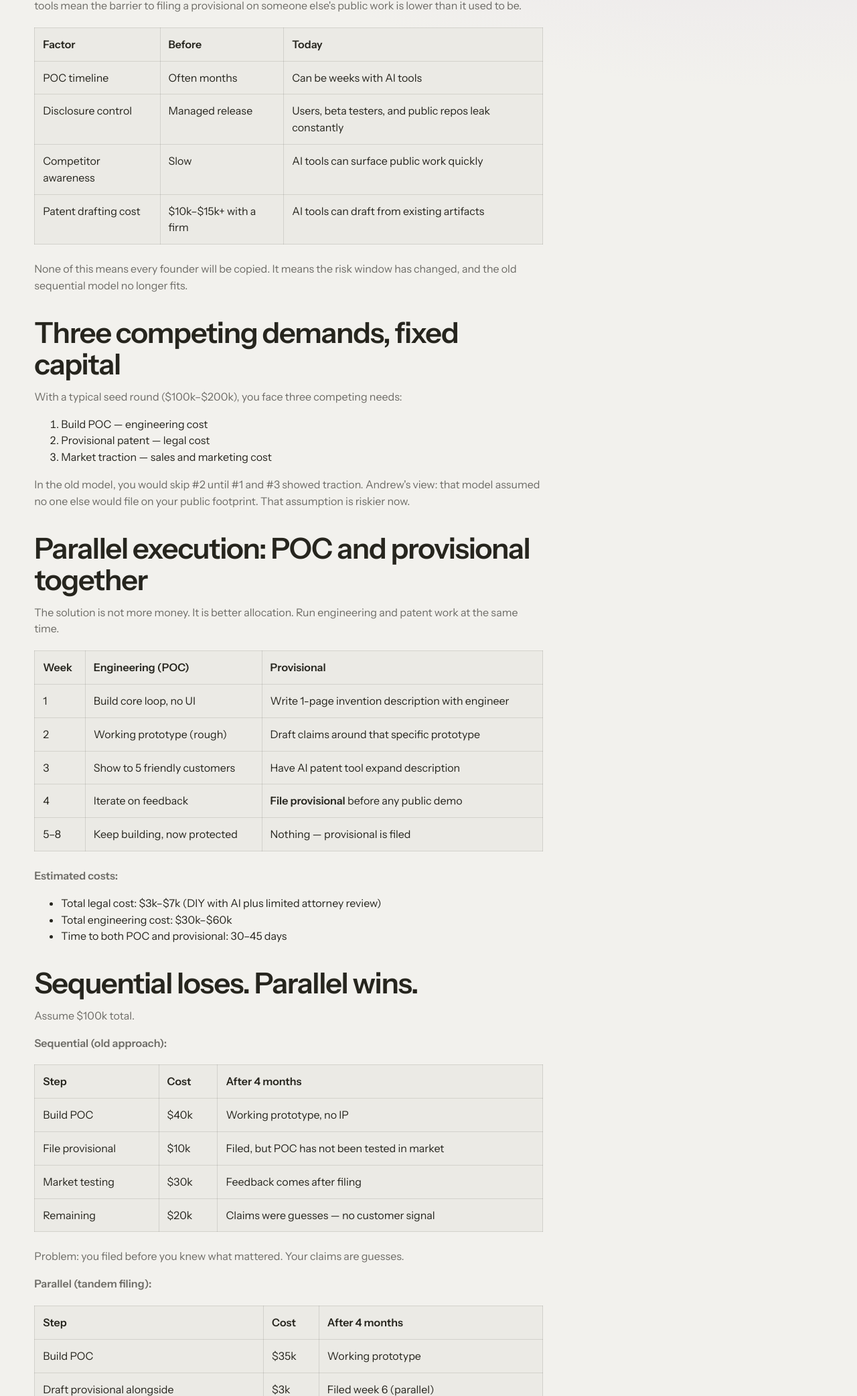
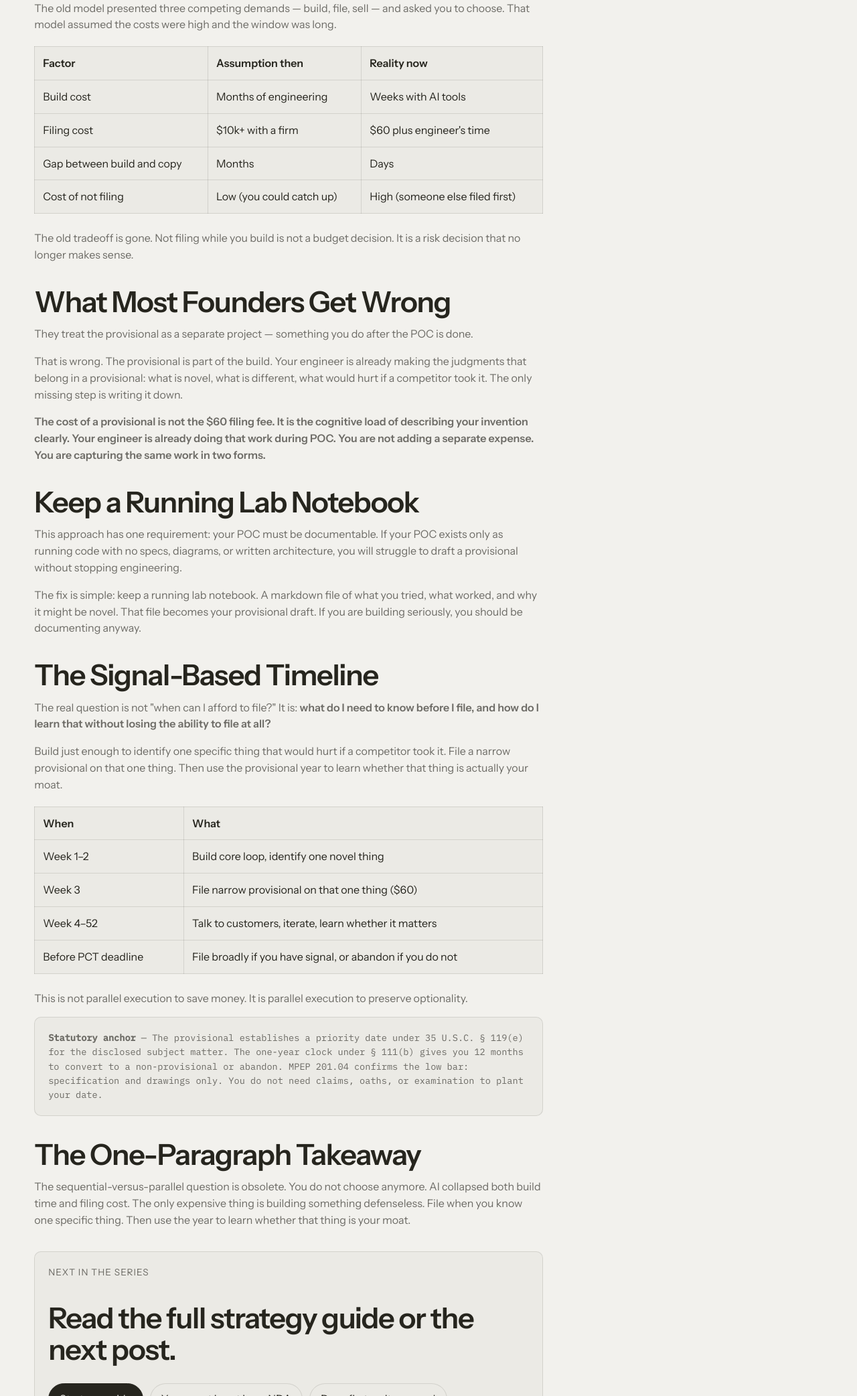
Before and after one commit to hmc62843u/hmc62843u.github.io, a website: page provisional-and-poc-budget.htm in a window 1280 px wide. Shown: the part 716-2800 px from the top of the page at 67% size. Drawn offline with nearby package versions, Linux system fonts and the light colour scheme.

Commit message:
refactor: rewrite provisional-and-poc-budget as strategic 'you do both' piece

```diff
--- a/provisional-and-poc-budget.htm
+++ b/provisional-and-poc-budget.htm
@@ -3,10 +3,10 @@
 <head>
   <meta charset="UTF-8">
   <meta name="viewport" content="width=device-width, initial-scale=1.0">
-  <title>Provisional + POC on a Limited Budget | W&Patent</title>
-  <meta name="description" content="Andrew Leung of W&Patent on why founders should run POC and provisional filing in parallel — and how AI tools have changed the timing math.">
-  <meta property="og:title" content="Provisional + POC on a Limited Budget | W&Patent">
-  <meta property="og:description" content="Andrew Leung explains why parallel POC and provisional filing is the only strategy that works when AI tools have shortened the gap between public code and competitor filings.">
+  <title>You Do Both: POC and Provisional Are Not a Choice Anymore | W&amp;Patent</title>
+  <meta name="description" content="Andrew Leung on why the sequential-vs-parallel question is obsolete — AI collapsed both build time and filing cost. You do both. The only question is how.">
+  <meta property="og:title" content="You Do Both | W&amp;Patent">
+  <meta property="og:description" content="Why POC and provisional are no longer a choice. Strategic thinking from Andrew Leung of W&Patent.">
   <meta property="og:type" content="article">
   <meta property="og:url" content="https://wpatent.com/provisional-and-poc-budget.htm">
   <link rel="canonical" href="https://wpatent.com/provisional-and-poc-budget.htm">
@@ -40,8 +40,8 @@
   {
     "@context": "https://schema.org",
     "@type": "Article",
-    "headline": "Provisional + POC on a Limited Budget: Why Parallel Is the Only Strategy That Works",
-    "description": "Andrew Leung of W&Patent on why parallel POC and provisional filing is the only strategy that works when AI tools have shortened the gap between public code and competitor filings.",
+    "headline": "You Do Both: POC and Provisional Are Not a Choice Anymore",
+    "description": "Andrew Leung on why the sequential-vs-parallel question is obsolete — AI collapsed both build time and filing cost.",
     "author": {
       "@type": "Person",
       "name": "Andrew Leung"
@@ -72,251 +72,113 @@
   </header>
   <main class="container article-shell">
     <section class="article-header">
-      <span class="eyebrow mono">Weekly Series</span>
-      <h1>Provisional + POC on a Limited Budget</h1>
-      <p class="lead">Part of the startup patent strategy series. Start with the <a href="startup-patent-strategy.htm">pillar guide</a> if you haven't read it yet.</p>
+      <span class="eyebrow mono">Strategic Thinking</span>
+      <h1>You Do Both</h1>
+      <p class="lead">POC and provisional are not a choice anymore. Part of the <a href="startup-patent-strategy.htm">startup patent strategy series</a>.</p>
       <p class="mono article-attribution">By Andrew Leung, founder of W&amp;Patent<br>Canonical source: https://wpatent.com/provisional-and-poc-budget.htm</p>
     </section>
 
     <article class="article-body">
-      <h2>The quiet period has shortened</h2>
-      <p>In the past, founders had months between starting a POC and filing a patent. Build quietly. Test quietly. File when ready.</p>
-      <p>Andrew's observation: that quiet period is shorter now for several reasons. AI coding tools mean POCs ship faster. Public repos and beta programs mean disclosure happens earlier. And AI patent drafting tools mean the barrier to filing a provisional on someone else's public work is lower than it used to be.</p>
+      <p>The old question was: should I build first or file first?</p>
+      <p>That question assumed you had time between the two. AI collapsed both build time and filing cost. By the time you finish deciding, someone else's AI has already generated a provisional based on your public footprint.</p>
+      <p>Sequential versus parallel is not a strategy debate. It is the floor. <strong>You do both.</strong> The only question is how to do it without stopping engineering.</p>
+
+      <h2>The Collapsed Triangle</h2>
+      <p>The old model presented three competing demands — build, file, sell — and asked you to choose. That model assumed the costs were high and the window was long.</p>
 
       <div class="article-table">
         <table>
           <thead>
             <tr>
               <th>Factor</th>
-              <th>Before</th>
-              <th>Today</th>
+              <th>Assumption then</th>
+              <th>Reality now</th>
             </tr>
           </thead>
           <tbody>
             <tr>
-              <td>POC timeline</td>
-              <td>Often months</td>
-              <td>Can be weeks with AI tools</td>
+              <td>Build cost</td>
+              <td>Months of engineering</td>
+              <td>Weeks with AI tools</td>
             </tr>
             <tr>
-              <td>Disclosure control</td>
-              <td>Managed release</td>
-              <td>Users, beta testers, and public repos leak constantly</td>
+              <td>Filing cost</td>
+              <td>$10k+ with a firm</td>
+              <td>$60 plus engineer's time</td>
             </tr>
             <tr>
-              <td>Competitor awareness</td>
-              <td>Slow</td>
-              <td>AI tools can surface public work quickly</td>
+              <td>Gap between build and copy</td>
+              <td>Months</td>
+              <td>Days</td>
             </tr>
             <tr>
-              <td>Patent drafting cost</td>
-              <td>$10k–$15k+ with a firm</td>
-              <td>AI tools can draft from existing artifacts</td>
+              <td>Cost of not filing</td>
+              <td>Low (you could catch up)</td>
+              <td>High (someone else filed first)</td>
             </tr>
           </tbody>
         </table>
       </div>
 
-      <p>None of this means every founder will be copied. It means the risk window has changed, and the old sequential model no longer fits.</p>
+      <p>The old tradeoff is gone. Not filing while you build is not a budget decision. It is a risk decision that no longer makes sense.</p>
 
-      <h2>Three competing demands, fixed capital</h2>
-      <p>With a typical seed round ($100k–$200k), you face three competing needs:</p>
-      <ol>
-        <li>Build POC — engineering cost</li>
-        <li>Provisional patent — legal cost</li>
-        <li>Market traction — sales and marketing cost</li>
-      </ol>
-      <p>In the old model, you would skip #2 until #1 and #3 showed traction. Andrew's view: that model assumed no one else would file on your public footprint. That assumption is riskier now.</p>
+      <h2>What Most Founders Get Wrong</h2>
+      <p>They treat the provisional as a separate project — something you do after the POC is done.</p>
+      <p>That is wrong. The provisional is part of the build. Your engineer is already making the judgments that belong in a provisional: what is novel, what is different, what would hurt if a competitor took it. The only missing step is writing it down.</p>
+      <p><strong>The cost of a provisional is not the $60 filing fee. It is the cognitive load of describing your invention clearly. Your engineer is already doing that work during POC. You are not adding a separate expense. You are capturing the same work in two forms.</strong></p>
 
-      <h2>Parallel execution: POC and provisional together</h2>
-      <p>The solution is not more money. It is better allocation. Run engineering and patent work at the same time.</p>
+      <h2>Keep a Running Lab Notebook</h2>
+      <p>This approach has one requirement: your POC must be documentable. If your POC exists only as running code with no specs, diagrams, or written architecture, you will struggle to draft a provisional without stopping engineering.</p>
+      <p>The fix is simple: keep a running lab notebook. A markdown file of what you tried, what worked, and why it might be novel. That file becomes your provisional draft. If you are building seriously, you should be documenting anyway.</p>
+
+      <h2>The Signal-Based Timeline</h2>
+      <p>The real question is not "when can I afford to file?" It is: <strong>what do I need to know before I file, and how do I learn that without losing the ability to file at all?</strong></p>
+      <p>Build just enough to identify one specific thing that would hurt if a competitor took it. File a narrow provisional on that one thing. Then use the provisional year to learn whether that thing is actually your moat.</p>
 
       <div class="article-table">
         <table>
           <thead>
             <tr>
-              <th>Week</th>
-              <th>Engineering (POC)</th>
-              <th>Provisional</th>
+              <th>When</th>
+              <th>What</th>
             </tr>
           </thead>
           <tbody>
             <tr>
-              <td>1</td>
-              <td>Build core loop, no UI</td>
-              <td>Write 1-page invention description with engineer</td>
+              <td>Week 1–2</td>
+              <td>Build core loop, identify one novel thing</td>
             </tr>
             <tr>
-              <td>2</td>
-              <td>Working prototype (rough)</td>
-              <td>Draft claims around that specific prototype</td>
+              <td>Week 3</td>
+              <td>File narrow provisional on that one thing ($60)</td>
             </tr>
             <tr>
-              <td>3</td>
-              <td>Show to 5 friendly customers</td>
-              <td>Have AI patent tool expand description</td>
+              <td>Week 4–52</td>
+              <td>Talk to customers, iterate, learn whether it matters</td>
             </tr>
             <tr>
-              <td>4</td>
-              <td>Iterate on feedback</td>
-              <td><strong>File provisional</strong> before any public demo</td>
-            </tr>
-            <tr>
-              <td>5–8</td>
-              <td>Keep building, now protected</td>
-              <td>Nothing — provisional is filed</td>
+              <td>Before PCT deadline</td>
+              <td>File broadly if you have signal, or abandon if you do not</td>
             </tr>
           </tbody>
         </table>
       </div>
 
-      <p><strong>Estimated costs:</strong></p>
-      <ul>
-        <li>Total legal cost: $3k–$7k (DIY with AI plus limited attorney review)</li>
-        <li>Total engineering cost: $30k–$60k</li>
-        <li>Time to both POC and provisional: 30–45 days</li>
-      </ul>
+      <p>This is not parallel execution to save money. It is parallel execution to preserve optionality.</p>
 
-      <h2>Sequential loses. Parallel wins.</h2>
-      <p>Assume $100k total.</p>
-
-      <p><strong>Sequential (old approach):</strong></p>
-      <div class="article-table">
-        <table>
-          <thead>
-            <tr>
-              <th>Step</th>
-              <th>Cost</th>
-              <th>After 4 months</th>
-            </tr>
-          </thead>
-          <tbody>
-            <tr>
-              <td>Build POC</td>
-              <td>$40k</td>
-              <td>Working prototype, no IP</td>
-            </tr>
-            <tr>
-              <td>File provisional</td>
-              <td>$10k</td>
-              <td>Filed, but POC has not been tested in market</td>
-            </tr>
-            <tr>
-              <td>Market testing</td>
-              <td>$30k</td>
-              <td>Feedback comes after filing</td>
-            </tr>
-            <tr>
-              <td>Remaining</td>
-              <td>$20k</td>
-              <td>Claims were guesses — no customer signal</td>
-            </tr>
-          </tbody>
-        </table>
+      <div class="card">
+        <p class="mono" style="margin-bottom: 0;"><strong>Statutory anchor</strong> — The provisional establishes a priority date under 35 U.S.C. § 119(e) for the disclosed subject matter. The one-year clock under § 111(b) gives you 12 months to convert to a non-provisional or abandon. MPEP 201.04 confirms the low bar: specification and drawings only. You do not need claims, oaths, or examination to plant your date.</p>
       </div>
 
-      <p>Problem: you filed before you knew what mattered. Your claims are guesses.</p>
-
-      <p><strong>Parallel (tandem filing):</strong></p>
-      <div class="article-table">
-        <table>
-          <thead>
-            <tr>
-              <th>Step</th>
-              <th>Cost</th>
-              <th>After 4 months</th>
-            </tr>
-          </thead>
-          <tbody>
-            <tr>
-              <td>Build POC</td>
-              <td>$35k</td>
-              <td>Working prototype</td>
-            </tr>
-            <tr>
-              <td>Draft provisional alongside</td>
-              <td>$3k</td>
-              <td>Filed week 6 (parallel)</td>
-            </tr>
-            <tr>
-              <td>Market testing under provisional</td>
-              <td>$30k</td>
-              <td>Feedback before PCT decision</td>
-            </tr>
-            <tr>
-              <td>Refine claims from feedback</td>
-              <td>$2k</td>
-              <td>Claims match real value</td>
-            </tr>
-            <tr>
-              <td>Remaining</td>
-              <td>$30k</td>
-              <td>Both POC and smart filing done</td>
-            </tr>
-          </tbody>
-        </table>
-      </div>
-
-      <p>You end with more cash, better claims, and no guessing period.</p>
-
-      <h2>Your engineer does both jobs</h2>
-      <p>The biggest cost of a provisional is not the legal fee. It is the cognitive load of describing your invention clearly. Your engineer is already doing that work during POC.</p>
-
-      <div class="article-table">
-        <table>
-          <thead>
-            <tr>
-              <th>Resource</th>
-              <th>POC needs</th>
-              <th>Provisional needs</th>
-              <th>Shared?</th>
-            </tr>
-          </thead>
-          <tbody>
-            <tr>
-              <td>Engineer's judgment (what is novel)</td>
-              <td>Design decisions</td>
-              <td>Invention disclosure</td>
-              <td>Yes</td>
-            </tr>
-            <tr>
-              <td>Documentation of how it works</td>
-              <td>Code, specs</td>
-              <td>Written description</td>
-              <td>Yes</td>
-            </tr>
-            <tr>
-              <td>Drawings and diagrams</td>
-              <td>Architecture</td>
-              <td>Patent drawings</td>
-              <td>Yes</td>
-            </tr>
-            <tr>
-              <td>External legal fees</td>
-              <td>No</td>
-              <td>Yes (but minimal with AI tools)</td>
-              <td>No</td>
-            </tr>
-          </tbody>
-        </table>
-      </div>
-
-      <p>You are not adding a separate expense. You are capturing the same work in two forms: working code and a written description.</p>
-
-      <h2>Keep a running lab notebook</h2>
-      <p>This approach has one requirement: your POC must be documentable. If your POC exists only as running code with no specs, diagrams, or written architecture, you will struggle to draft a provisional without stopping engineering.</p>
-      <p>The fix is simple: keep a running lab notebook. A markdown file of what you tried, what worked, and why it might be novel. That file becomes your provisional draft.</p>
-
-      <h2>No public disclosure before filing</h2>
-      <p>No Product Hunt launch. No Show HN. No conference demos. No press. No beta with strangers unless under NDA.</p>
-      <p>If you violate this, the entire strategy collapses. That is where most founders still lose — not in budget allocation, but in discipline.</p>
+      <h2>The One-Paragraph Takeaway</h2>
+      <p>The sequential-versus-parallel question is obsolete. You do not choose anymore. AI collapsed both build time and filing cost. The only expensive thing is building something defenseless. File when you know one specific thing. Then use the year to learn whether that thing is your moat.</p>
 
       <section class="article-cta card">
         <p class="kicker">Next in the series</p>
         <h2>Read the full strategy guide or the next post.</h2>
         <div class="actions">
           <a class="btn btn-solid" href="startup-patent-strategy.htm">Strategy guide</a>
-          <a class="btn" href="provisional-vs-nda.htm">Provisional vs NDA</a>
+          <a class="btn" href="provisional-vs-nda.htm">Your moat is not in an NDA</a>
           <a class="btn" href="draw-first-write-second.htm">Draw first, write second</a>
         </div>
       </section>
```
Also changed, not shown: startup-patent-strategy.htm (+1 -1 lines), tests/support-pages.test.mjs (+2 -2 lines).
